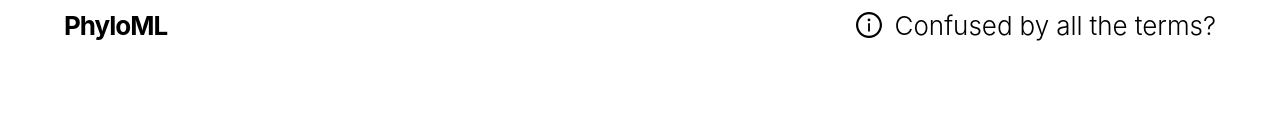
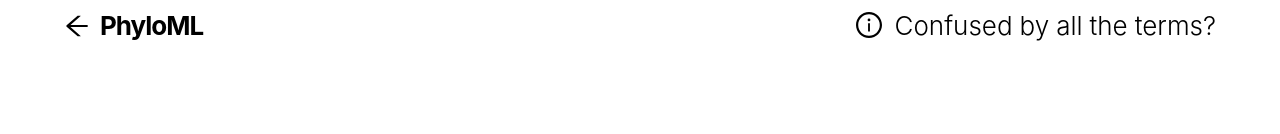
Before and after one commit to VF-S/phylo-lib-web, a React (Create React App) app: page /#/generate in a window 1280 px wide. Shown: the top 134 px of the page. Built offline with nearby package versions, Linux system fonts and the light colour scheme; what bs-platform would draw is missing.

Commit message:
Re-add back arrow to header

```diff
--- a/src/App.js
+++ b/src/App.js
@@ -2,13 +2,13 @@ import React from 'react';
 import { HashRouter as Router, Link, Route, Switch } from 'react-router-dom';
 import './App.css';
 import { Popover } from 'antd';
-import { InfoCircleOutlined } from '@ant-design/icons';
+import { ArrowLeftOutlined, InfoCircleOutlined } from '@ant-design/icons';
 import HomeContent from './components/HomeContent';
 import Generate from './components/Generate';
 import Visualize from './components/Visualize';
 import DisplayPairwise from './components/DisplayPairwise';
 
-const Header = () => {
+const Header = ({ useBack }) => {
   const content = (
     <div>
       <p>
@@ -32,13 +32,17 @@ const Header = () => {
   return (
     <header className="site-header">
       <Link className="site-title" to="/">
+        {useBack ? (
+          <ArrowLeftOutlined
+            style={{ alignSelf: 'center', paddingRight: '10px' }}
+          />
+        ) : null}
         PhyloML
       </Link>
       <Popover
         className="clickable"
         content={content}
         className="tooltip"
-        // title="Title"
         trigger="click"
       >
         <a className="tooltip">
@@ -51,16 +55,36 @@ const Header = () => {
   );
 };
 
+const Page = ({ useBack, body }) => {
+  return (
+    <div>
+      <Header useBack={useBack} />
+      {body}
+    </div>
+  );
+};
+
 export default function App() {
   return (
     <Router>
       <div>
-        <Header />
         <Switch>
-          <Route path="/generate" component={() => <Generate />} />
-          <Route path="/visualize" component={() => <Visualize />} />
-          <Route path="/pairwise" component={() => <DisplayPairwise />} />
-          <Route path="/" component={() => <HomeContent />} />
+          <Route
+            path="/generate"
+            component={() => <Page useBack={true} body={<Generate />} />}
+          />
+          <Route
+            path="/visualize"
+            component={() => <Page useBack={true} body={<Visualize />} />}
+          />
+          <Route
+            path="/pairwise"
+            component={() => <Page useBack={true} body={<DisplayPairwise />} />}
+          />
+          <Route
+            path="/"
+            component={() => <Page useBack={false} body={<HomeContent />} />}
+          />
         </Switch>
       </div>
     </Router>
```
